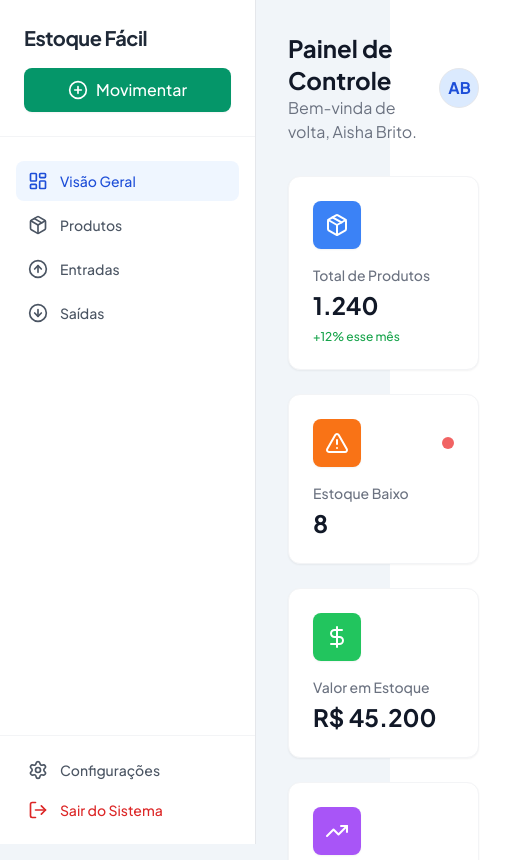
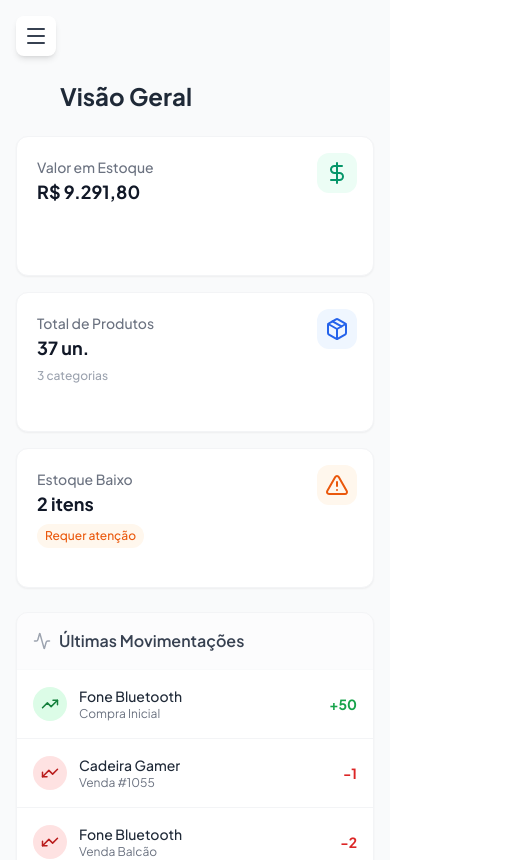
Before and after one commit to Aishabrito/estoque-facil-completo, a React (Vite) app: page /dashboard in a window 390 px wide. Shown: the top 860 px of the page, 511 px wide, since content can reach past the window. Built offline with nearby package versions, Linux system fonts and the light colour scheme.

Commit message:
fix responsividade dashboard

```diff
--- a/src/components/Sidebar.jsx
+++ b/src/components/Sidebar.jsx
@@ -1,4 +1,4 @@
-import { LayoutDashboard, Package, ArrowUpCircle, ArrowDownCircle, Settings, LogOut, PlusCircle } from 'lucide-react';
+import { LayoutDashboard, Package, ArrowUpCircle, ArrowDownCircle, Settings, LogOut, PlusCircle, Menu, X } from 'lucide-react';
 import { useNavigate, useLocation, Link } from 'react-router-dom';
 import { useState } from 'react';
 import RegistrarMovimentacao from './modals/RegistrarMovimentacao';
@@ -7,6 +7,7 @@ export default function Sidebar() {
   const navigate = useNavigate();
   const location = useLocation();
   const [isModalOpen, setIsModalOpen] = useState(false);
+  const [isMobileOpen, setIsMobileOpen] = useState(false);
 
   const handleLogout = () => {
     navigate('/');
@@ -14,93 +15,71 @@ export default function Sidebar() {
 
   return (
     <>
-      <aside className="fixed left-0 top-0 h-screen w-64 bg-white border-r border-gray-200 flex flex-col z-10">
+      {/* Botão Mobile  */}
+      <button
+        onClick={() => setIsMobileOpen(true)}
+        className="md:hidden fixed top-4 left-4 z-50 p-2 bg-white rounded-lg shadow-md text-gray-700"
+      >
+        <Menu size={24} />
+      </button>
 
-        {/* Cabeçalho */}
-        <div className="flex flex-col gap-4 p-6 border-b border-gray-100">
-          <span className="text-xl font-bold text-gray-800 tracking-tight">Estoque Fácil</span>
+      {/* Fundo escuro no mobile */}
+      {isMobileOpen && (
+        <div className="fixed inset-0 bg-black/50 z-40 md:hidden" onClick={() => setIsMobileOpen(false)} />
+      )}
 
-          {/* Botão de Ação Principal */}
+      {/* A SIDEBAR -  */}
+      <aside className={`
+        fixed top-0 left-0 h-full w-64 bg-white border-r border-gray-200 z-50
+        transition-transform duration-300 ease-in-out
+        ${isMobileOpen ? 'translate-x-0' : '-translate-x-full'}
+        md:translate-x-0
+      `}>
+
+        <div className="p-6 border-b border-gray-100 flex flex-col gap-4">
+          <div className="flex justify-between items-center">
+            <span className="text-xl font-bold text-gray-800">Estoque Fácil</span>
+            <button onClick={() => setIsMobileOpen(false)} className="md:hidden text-gray-500">
+              <X size={24} />
+            </button>
+          </div>
+
           <button
-            onClick={() => setIsModalOpen(true)}
-            className="flex items-center justify-center gap-2 bg-emerald-600 hover:bg-emerald-700 text-white px-4 py-2.5 rounded-lg font-medium transition-all shadow-sm hover:shadow-md active:scale-95"
+            onClick={() => { setIsModalOpen(true); setIsMobileOpen(false); }}
+            className="flex items-center justify-center gap-2 bg-emerald-600 hover:bg-emerald-700 text-white px-4 py-2.5 rounded-lg font-medium shadow-sm"
           >
             <PlusCircle size={20} />
             Movimentar
           </button>
         </div>
 
-        {/* Menu Principal */}
-        <nav className="flex-1 px-4 py-6 space-y-1">
-          <NavItem
-            icon={<LayoutDashboard size={20} />}
-            text="Visão Geral"
-            path="/dashboard"
-            active={location.pathname === '/dashboard'}
-          />
-          <NavItem
-            icon={<Package size={20} />}
-            text="Produtos"
-            path="/produtos"
-            active={location.pathname === '/produtos'}
-          />
-          <NavItem
-            icon={<ArrowUpCircle size={20} />}
-            text="Entradas"
-            path="/entradas"
-            active={location.pathname === '/entradas'}
-          />
-          <NavItem
-            icon={<ArrowDownCircle size={20} />}
-            text="Saídas"
-            path="/saidas"
-            active={location.pathname === '/saidas'}
-          />
+        <nav className="flex-1 px-4 py-6 space-y-1 overflow-y-auto">
+          <NavItem icon={<LayoutDashboard size={20} />} text="Visão Geral" path="/dashboard" active={location.pathname === '/dashboard'} />
+          <NavItem icon={<Package size={20} />} text="Produtos" path="/produtos" active={location.pathname === '/produtos'} />
+          <NavItem icon={<ArrowUpCircle size={20} />} text="Entradas" path="/entradas" active={location.pathname === '/entradas'} />
+          <NavItem icon={<ArrowDownCircle size={20} />} text="Saídas" path="/saidas" active={location.pathname === '/saidas'} />
         </nav>
 
-        {/* Footer do Menu */}
         <div className="p-4 border-t border-gray-100 space-y-1">
-          <Link
-            to="/configuracoes"
-            className={`w-full flex items-center gap-3 px-3 py-2 text-sm font-medium rounded-lg transition-colors ${
-              location.pathname === '/configuracoes'
-                ? 'bg-primary-50 text-primary-700'
-                : 'text-gray-600 hover:bg-gray-50'
-            }`}
-          >
+          <Link to="/configuracoes" className="flex items-center gap-3 px-3 py-2 text-sm font-medium text-gray-600 hover:bg-gray-50 rounded-lg">
               <Settings size={20} />
               Configurações
           </Link>
-
-          <button
-            onClick={handleLogout}
-            className="w-full flex items-center gap-3 px-3 py-2 text-sm font-medium text-red-600 rounded-lg hover:bg-red-50 transition-colors"
-          >
+          <button onClick={handleLogout} className="w-full flex items-center gap-3 px-3 py-2 text-sm font-medium text-red-600 hover:bg-red-50 rounded-lg">
             <LogOut size={20} />
-            Sair do Sistema
+            Sair
           </button>
         </div>
       </aside>
 
-      <RegistrarMovimentacao
-        isOpen={isModalOpen}
-        onClose={() => setIsModalOpen(false)}
-      />
+      <RegistrarMovimentacao isOpen={isModalOpen} onClose={() => setIsModalOpen(false)} />
     </>
   );
 }
 
-// Componente do item de menu
-function NavItem({ icon, text, path, active = false }) {
+function NavItem({ icon, text, path, active }) {
   return (
-    <Link
-      to={path}
-      className={`flex items-center gap-3 px-3 py-2.5 rounded-lg text-sm font-medium transition-colors ${
-        active
-          ? 'bg-primary-50 text-primary-700'
-          : 'text-gray-600 hover:bg-gray-50 hover:text-gray-900'
-      }`}
-    >
+    <Link to={path} className={`flex items-center gap-3 px-3 py-2.5 rounded-lg text-sm font-medium ${active ? 'bg-emerald-50 text-emerald-700' : 'text-gray-600 hover:bg-gray-50'}`}>
       {icon}
       {text}
     </Link>
--- a/src/pages/Dashboard.jsx
+++ b/src/pages/Dashboard.jsx
@@ -1,84 +1,118 @@
 import Sidebar from '../components/Sidebar';
-import { Package, AlertTriangle, DollarSign, TrendingUp } from 'lucide-react';
+import { LayoutDashboard, TrendingUp, AlertTriangle, Package, DollarSign, Activity } from 'lucide-react';
+import { useStock } from '../contexts/StockContext';
 
 export default function Dashboard() {
+  const { products, transactions } = useStock();
+
+  // Cálculos
+  const totalItems = products.reduce((acc, p) => acc + Number(p.stock), 0);
+  const totalValue = products.reduce((acc, p) => acc + (p.price * p.stock), 0);
+  const lowStockCount = products.filter(p => p.stock < 10).length;
+  const recentActivity = transactions.slice(0, 5);
+
   return (
-    <div className="flex min-h-screen bg-background-light font-sans">
+
+    <div className="min-h-screen bg-gray-50 font-sans">
+
       <Sidebar />
-      {/* Conteúdo Principal  */}
-      <main className="flex-1 ml-64 p-8">
 
-        {/* Cabeçalho da Página */}
-        <header className="flex justify-between items-center mb-8">
-          <div>
-            <h1 className="text-2xl font-bold text-gray-900">Painel de Controle</h1>
-            <p className="text-gray-500">Bem-vinda de volta, Aisha Brito.</p>
-          </div>
-          <div className="flex items-center gap-4">
-             {/* Aqui poderia entrar um avatar ou notificação no futuro */}
-             <div className="h-10 w-10 rounded-full bg-primary-100 flex items-center justify-center text-primary-700 font-bold border border-primary-200">
-                AB
-             </div>
-          </div>
-        </header>
+      <main className="md:ml-64 p-4 md:p-8 pt-20 md:pt-8 transition-all">
 
-        {/* Grid de Cards (KPIs) */}
-        <div className="grid grid-cols-1 md:grid-cols-2 lg:grid-cols-4 gap-6 mb-8">
-          <StatCard
+        {/* Título */}
+        <div className="flex items-center gap-3 mb-6">
+          {/* Espaço vazio no mobile para o ícone do menu não ficar em cima do texto */}
+          <div className="w-8 md:hidden"></div>
+          <h1 className="text-2xl font-bold text-gray-800">Visão Geral</h1>
+        </div>
+
+        {/* Grid de Cards */}
+        <div className="grid grid-cols-1 md:grid-cols-3 gap-4 mb-6">
+          <DashboardCard
+            title="Valor em Estoque"
+            value={totalValue.toLocaleString('pt-BR', { style: 'currency', currency: 'BRL' })}
+            icon={<DollarSign size={24} />}
+            color="text-emerald-600"
+            bg="bg-emerald-50"
+          />
+          <DashboardCard
             title="Total de Produtos"
-            value="1.240"
+            value={`${totalItems} un.`}
+            sub={`${products.length} categorias`}
             icon={<Package size={24} />}
-            color="bg-blue-500"
-            trend="+12% esse mês"
+            color="text-blue-600"
+            bg="bg-blue-50"
           />
-          <StatCard
+          <DashboardCard
             title="Estoque Baixo"
-            value="8"
+            value={`${lowStockCount} itens`}
+            sub={lowStockCount > 0 ? 'Requer atenção' : 'Estoque saudável'}
             icon={<AlertTriangle size={24} />}
-            color="bg-orange-500"
-            alert
-          />
-          <StatCard
-            title="Valor em Estoque"
-            value="R$ 45.200"
-            icon={<DollarSign size={24} />}
-            color="bg-green-500"
-          />
-           <StatCard
-            title="Saídas Hoje"
-            value="24"
-            icon={<TrendingUp size={24} />}
-            color="bg-purple-500"
+            color="text-orange-600"
+            bg="bg-orange-50"
+            alert={lowStockCount > 0}
           />
         </div>
 
-        {/* Área de Conteúdo Placeholder (Tabela recente, etc) */}
-        <div className="bg-white rounded-xl shadow-sm border border-gray-100 p-6">
-          <h3 className="text-lg font-bold text-gray-800 mb-4">Movimentações Recentes</h3>
-          <div className="h-48 flex items-center justify-center border-2 border-dashed border-gray-200 rounded-lg bg-gray-50 text-gray-400">
-            Aqui entrará a tabela de movimentações...
+        {/* Lista de Movimentações */}
+        <div className="bg-white rounded-xl shadow-sm border border-gray-100 overflow-hidden">
+          <div className="p-4 border-b border-gray-50 bg-gray-50/50 flex items-center gap-2">
+            <Activity size={18} className="text-gray-400" />
+            <h2 className="font-semibold text-gray-700">Últimas Movimentações</h2>
+          </div>
+
+          <div className="divide-y divide-gray-100">
+            {recentActivity.length > 0 ? (
+              recentActivity.map((item) => (
+                <div key={item.id} className="p-4 hover:bg-gray-50 transition-colors flex items-center justify-between">
+                  {/* Esquerda */}
+                  <div className="flex items-center gap-3 overflow-hidden min-w-0">
+                    <div className={`p-2 rounded-full shrink-0 ${item.type === 'entrada' ? 'bg-green-100 text-green-700' : 'bg-red-100 text-red-700'}`}>
+                      {item.type === 'entrada' ? <TrendingUp size={18} /> : <TrendingUp size={18} className="rotate-180" />}
+                    </div>
+                    <div className="min-w-0">
+                      <p className="font-medium text-gray-800 truncate text-sm">{item.productName}</p>
+                      <p className="text-xs text-gray-500 truncate">{item.reason}</p>
+                    </div>
+                  </div>
+                  {/* Direita */}
+                  <div className="text-right shrink-0 ml-2">
+                    <p className={`font-bold text-sm ${item.type === 'entrada' ? 'text-green-600' : 'text-red-600'}`}>
+                      {item.type === 'entrada' ? '+' : '-'}{item.quantity}
+                    </p>
+                    <p className="text-xs text-gray-400 hidden md:block">{item.date}</p>
+                  </div>
+                </div>
+              ))
+            ) : (
+              <div className="p-8 text-center text-gray-400 text-sm">Nenhuma atividade recente.</div>
+            )}
           </div>
         </div>
-
       </main>
     </div>
   );
 }
 
-// Componente simples para os Cards
-function StatCard({ title, value, icon, color, trend, alert }) {
+// Componente Card
+function DashboardCard({ title, value, sub, icon, color, bg, alert }) {
   return (
-    <div className="bg-white p-6 rounded-xl shadow-sm border border-gray-100 hover:shadow-md transition-shadow">
-      <div className="flex items-center justify-between mb-4">
-        <div className={`p-3 rounded-lg text-white ${color} shadow-sm`}>
-          {icon}
-        </div>
-        {alert && <span className="h-3 w-3 rounded-full bg-red-500 animate-pulse"></span>}
+    <div className="bg-white p-5 rounded-xl shadow-sm border border-gray-100 relative overflow-hidden flex flex-col justify-between h-full min-h-[140px]">
+      <div className="relative z-10 flex flex-col w-full">
+        <p className="text-sm font-medium text-gray-500 mb-1 truncate pr-10">{title}</p>
+        <h3 className="text-lg sm:text-2xl font-bold text-gray-900 leading-tight break-words w-full pr-10">
+          {value}
+        </h3>
+        {sub && (
+          <div className="mt-2 w-full">
+            <span className={`text-xs font-medium truncate block max-w-full ${alert ? 'text-orange-600 bg-orange-50 inline-block px-2 py-1 rounded-full' : 'text-gray-400'}`}>
+              {sub}
+            </span>
+          </div>
+        )}
       </div>
-      <div>
-        <p className="text-sm font-medium text-gray-500">{title}</p>
-        <h3 className="text-2xl font-bold text-gray-900 mt-1">{value}</h3>
-        {trend && <p className="text-xs font-medium text-green-600 mt-2 flex items-center"> {trend}</p>}
+      <div className={`absolute top-4 right-4 p-2 sm:p-3 rounded-xl ${bg} ${color}`}>
+         {icon}
       </div>
     </div>
   );
```
